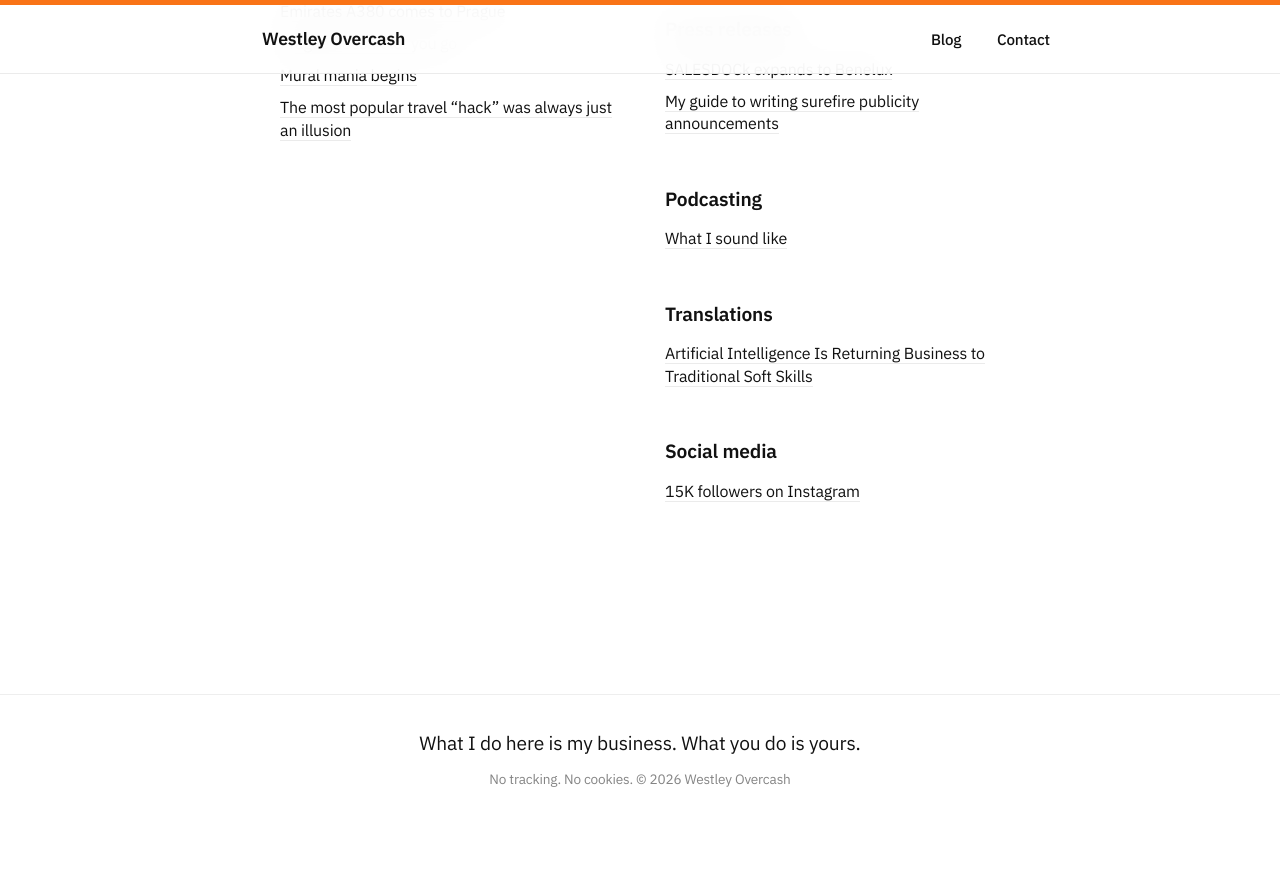
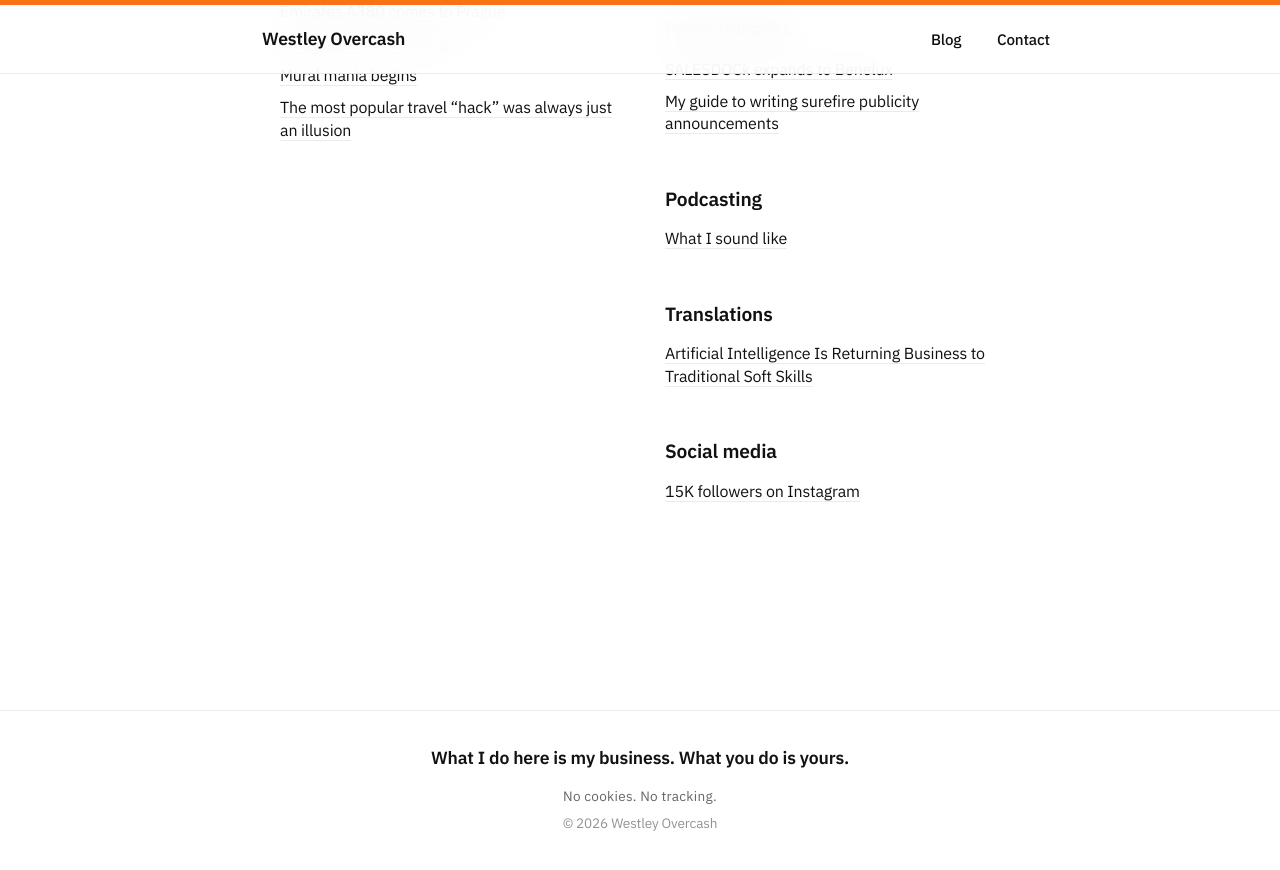
Before and after one commit to westleyovercash/westleyovercash.github.io, a Jekyll site: the page built from index.md, in a window 1280 px wide and 900 px high, scrolled down 2562 px. Shown: the top 870 px of the window. Built offline with Jekyll 4.4.1, drawn with Linux system fonts in a browser that asks for light colours.

Commit message:
Update default.html

```diff
--- a/_layouts/default.html
+++ b/_layouts/default.html
@@ -32,12 +32,14 @@
     </article>
   </main>
 
-  <footer style="margin-top: 5rem; padding-top: 2rem; border-top: 1px solid #eee;">
-    <p style="margin-bottom: 0.5rem; color: var(--text);">
+  <footer style="margin-top: 6rem; padding: 2rem 0; border-top: 1px solid var(--border); text-align: center;">
+    <p style="font-size: 1.1rem; font-weight: 600; color: var(--text); margin-bottom: 0.75rem;">
       What I do here is my business. What you do is yours.
     </p>
-    <p style="font-size: 0.85rem; color: var(--text-light); opacity: 0.8;">
-      No tracking. No cookies.
+    <p style="font-size: 0.85rem; color: var(--text-light); margin-bottom: 0.25rem; letter-spacing: 0.02em;">
+      No cookies. No tracking.
+    </p>
+    <p style="font-size: 0.85rem; color: var(--text-light); opacity: 0.7;">
       © {{ "now" | date: "%Y" }} Westley Overcash
     </p>
   </footer>
```
